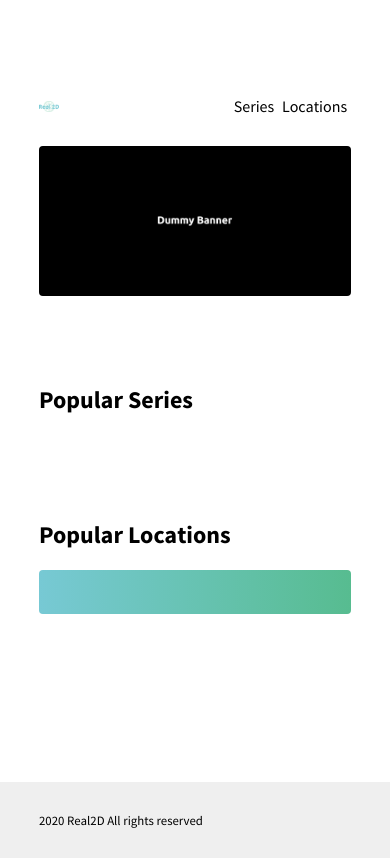
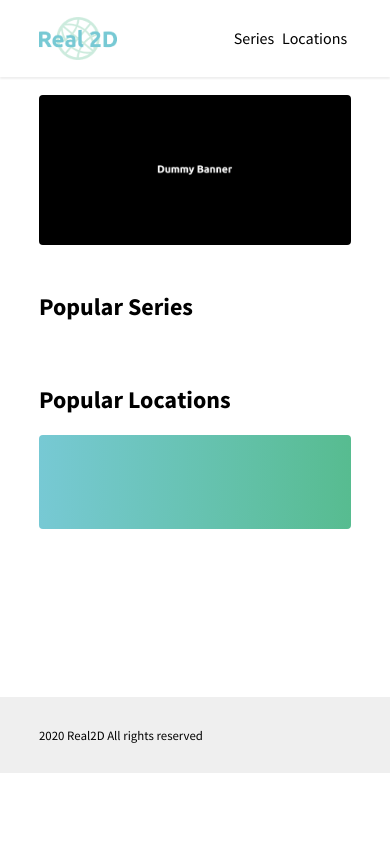
Before and after one commit to zend10/iakesi, a Django app: template web/templates/index/index.html in a window 390 px wide; the page is wider, and only the part inside the window is pictured. After the commit the page ends 773 px from the top of that part, so only its background shows below. Run offline with Django 3.2, Linux system fonts and the light colour scheme; the template is opened without the code that fills it, so the values that code supplies are empty.

Commit message:
Handle responsive on index

```diff
--- a/web/static/css/style-index.css
+++ b/web/static/css/style-index.css
@@ -36,20 +36,31 @@ header {
 .location-container figcaption {
     width: 100%;
     padding: 0;
+    margin-left: 2vw;
     overflow: hidden;
-    margin-left: 2vw;
+}
+
+.location-container figcaption p {
+    display: block;
+    display: -webkit-box;
+    -webkit-line-clamp: 9;
+    -webkit-box-orient: vertical;
+    overflow: hidden;
+    text-overflow: ellipsis;
 }
 
 #section-locations ul {
     display: flex;
+    flex-wrap: wrap;
     padding: 0;
     margin: 0;
     margin-top: 2vw;
-    margin-right: -1vw;
+    margin-right: -3vw;
 }
 
 #section-locations li {
     list-style-type: none;
+    margin-top: 1vh;
     margin-right: 1vw;
     justify-self: start;
     max-width: 15%;
@@ -83,3 +94,30 @@ header {
 #highlight-remarks {
     white-space: pre-line;
 }
+
+@media only screen and (max-width: 1023px) {
+    header {
+        margin-top: 0;
+    }
+
+    .location-container {
+        padding: 4vw;
+    }
+
+    .location-container figure {
+        flex-direction: column;
+    }
+
+    .location-container figcaption {
+        margin-left: 0;
+    }
+
+    #section-locations ul {
+        margin-right: -3vw;
+    }
+
+    #section-locations li {
+        max-width: 30%;
+        margin-right: 2vw;
+    }
+}
--- a/web/static/css/style.css
+++ b/web/static/css/style.css
@@ -115,6 +115,7 @@ nav li a:hover {
 /* Footer */
 
 footer {
+    box-sizing: border-box;
     background-color: var(--color-sleek-grey);
     width: 100%;
     margin-top: 20vh;
@@ -207,7 +208,7 @@ footer {
     flex-wrap: wrap;
     padding: 0;
     margin: 0;
-    margin-right: -1vw;
+    margin-right: -3vw;
 }
 
 #section-series li {
@@ -263,3 +264,33 @@ footer {
     text-align: center;
     font-size: 0.8rem;
 }
+
+@media only screen and (max-width: 1023px) {
+    .app-logo img {
+        width: 20vw;
+    }
+
+    .banner-image {
+        margin-top: 20vw;
+    }
+
+    section {
+        margin-top: 5vh;
+    }
+
+    #section-series ul {
+        margin-right: -4vw;
+    }
+
+    #section-series li {
+        max-width: 30%;
+        margin-right: 2vw;
+    }
+
+    #section-series li .overlay-background {
+        height: 30%;
+        opacity: 0.8;
+        overflow: hidden;
+        border-bottom: 1px solid var(--color-forest);
+    }
+}
--- a/web/static/js/script.js
+++ b/web/static/js/script.js
@@ -1,10 +1,14 @@
 let navigationBar = document.getElementsByTagName("header")[0]
 let appLogo = document.getElementsByClassName("app-logo")[0]
 
-window.onscroll = function() {
-    if (window.pageYOffset > appLogo.offsetTop) {
-        navigationBar.classList.add('header-fixed')
-    } else {
-        navigationBar.classList.remove('header-fixed')
+if (screen.width < 1024) {
+    navigationBar.classList.add('header-fixed')
+} else {
+    window.onscroll = function() {
+        if (window.pageYOffset > appLogo.offsetTop) {
+            navigationBar.classList.add('header-fixed')
+        } else {
+            navigationBar.classList.remove('header-fixed')
+        }
     }
 }
--- a/web/templates/location/detail.html
+++ b/web/templates/location/detail.html
@@ -36,7 +36,7 @@
             <iframe
             id="location-map"
             frameborder="0"
-            src="https://www.google.com/maps/embed/v1/search?key={{ apikey }}&center={{ data.latitude }},{{ data.longitude }}&q={{ data.name }}&zoom=15">
+            src="https://www.google.com/maps/embed/v1/place?key={{ apikey }}&q={{ data.latitude }},{{ data.longitude }}&zoom=15">
             </iframe>
         </section>
 
```
